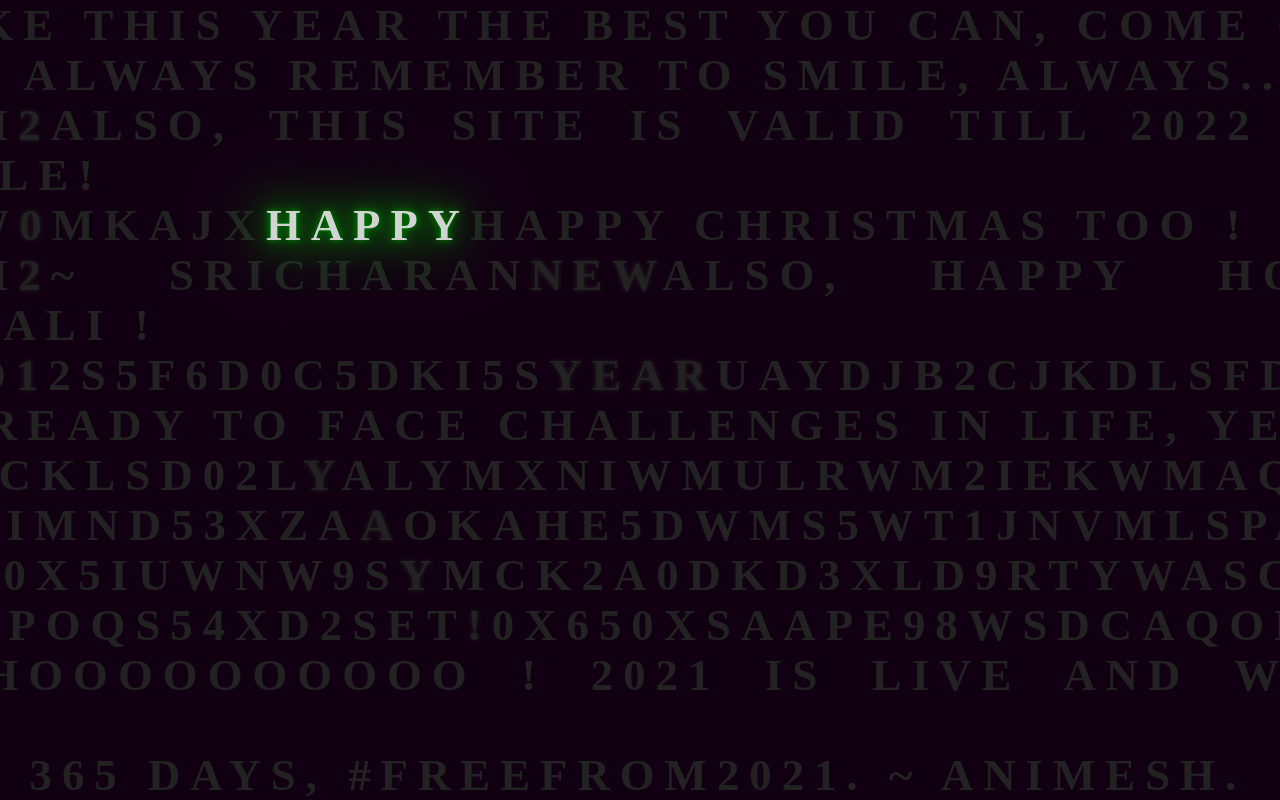
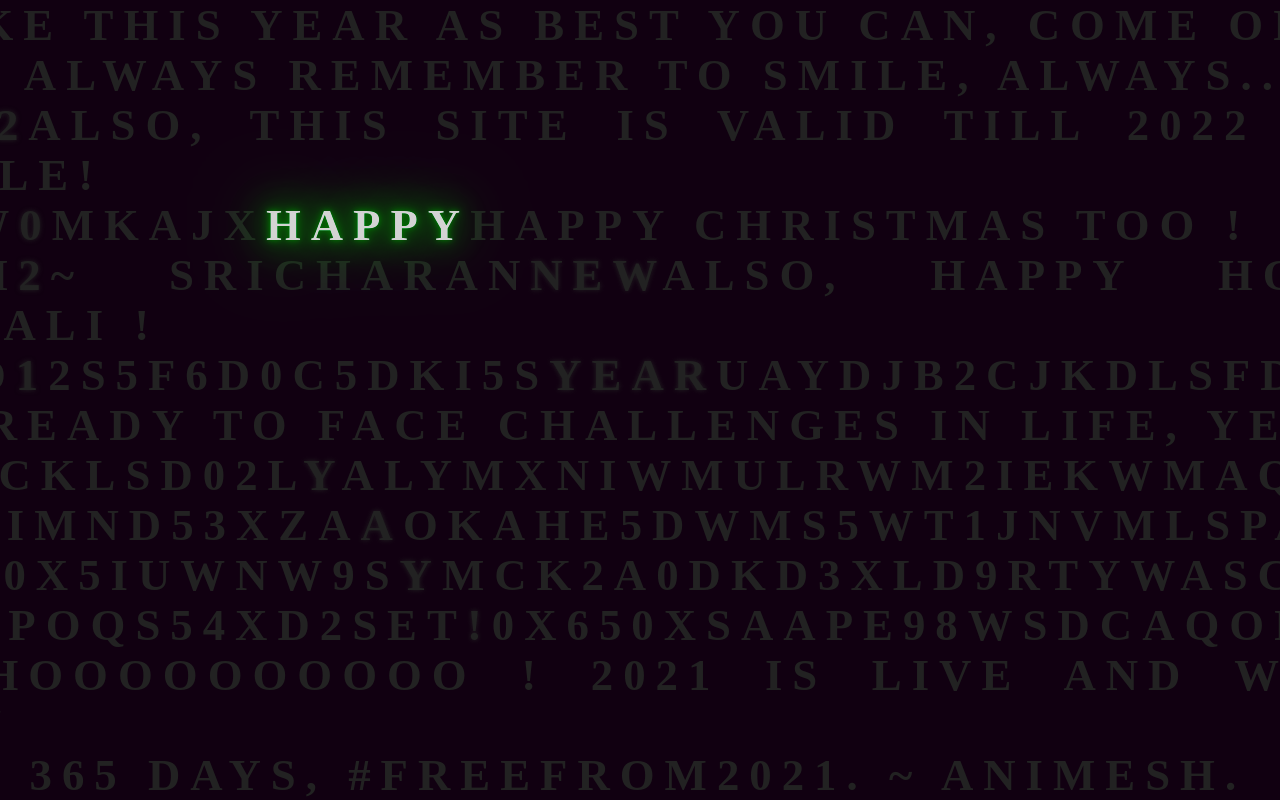
Before and after one commit to Animesh-Inc/animezh.xyz, a plain HTML site: page next.html in a window 1280 px wide. Drawn offline with Linux system fonts and the light colour scheme.

Commit message:
Update next.html

```diff
--- a/next.html
+++ b/next.html
@@ -70,9 +70,9 @@ section .container h2 span.soon{
     <body>
         <section>
             <div class="container">
-                <h2>Make this year the best you can, come on</h2>
+                <h2>Make this year as best you can, come on!</h2>
                 <h2>But always remember to smile, always....</h2>
-                <h2>tnm<span>2</span>also, this site is valid till 2022 so, smile!</h2>
+                <h2>yo!<span>2</span>also, this site is valid till 2022 so, smile!</h2>
                 <h2>rtw<span>0</span>mkajx<span class="happy">happy</span>Happy Christmas too !</h2>
                 <h2>erm<span>2</span>~ Sricharan<span class="new">new</span>Also, happy holi, diwali !</h2>
                 <h2>wsd<span>1</span>2s5f6d0c5dki5s<span class="year">year</span>uaydjb2cjkdlsfdgd</h2>
```
